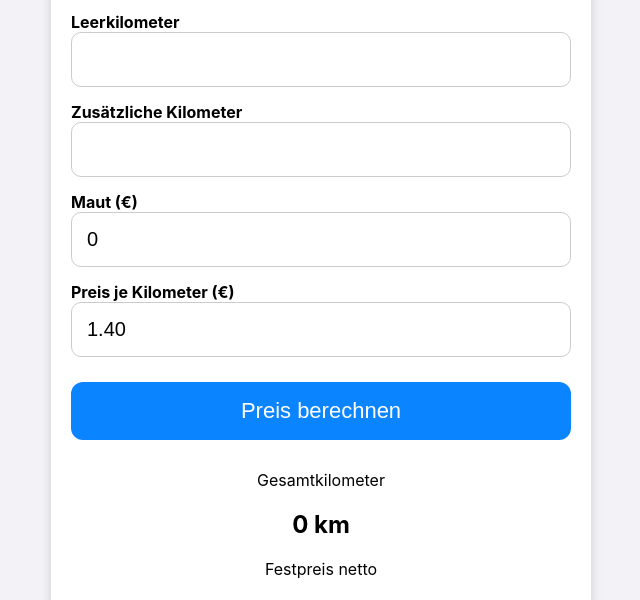
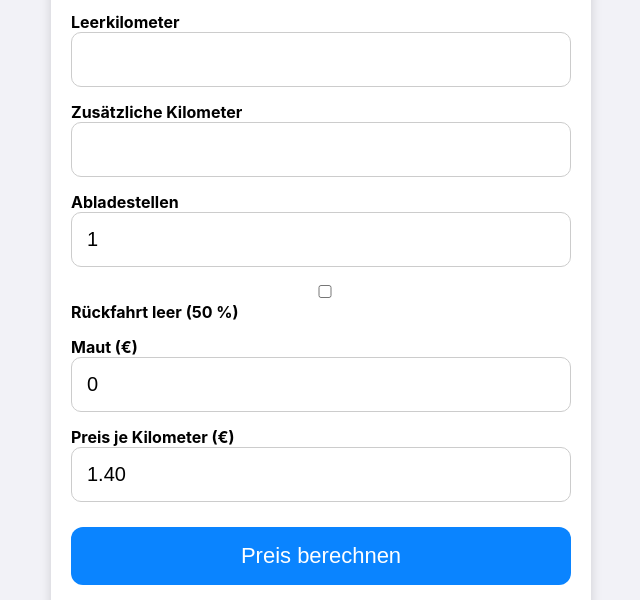
Before and after one commit to LTPreise/LTPreise, a plain HTML site: page index.html in a window 1280 px wide. Shown: the part 200-800 px from the top of the page, without its empty margins (319-959 px from the left). Drawn offline with Linux system fonts and the light colour scheme.

Commit message:
Update index.html

```diff
--- a/index.html
+++ b/index.html
@@ -27,7 +27,13 @@
 
 <label>Zusätzliche Kilometer</label>
 <input type="number" id="extra">
+<label>Abladestellen</label>
+<input type="number" id="stopps" value="1">
 
+<label>
+<input type="checkbox" id="rueckfahrt">
+Rückfahrt leer (50 %)
+</label>
 <label>Maut (€)</label>
 <input type="number" id="maut" value="0">
 
```
